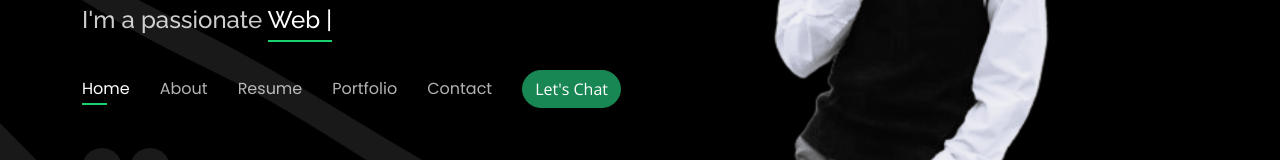
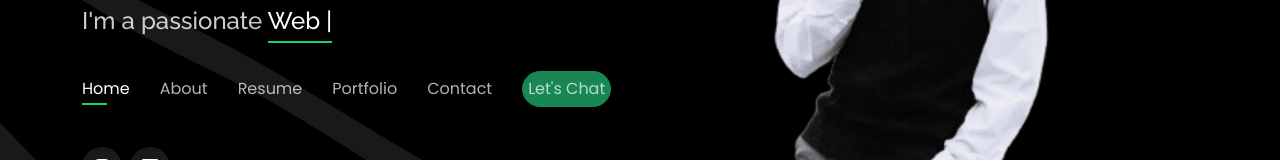
Before and after one commit to Zibran58/potofolio, a plain HTML site: page portofolio/Personal/index.html in a window 1280 px wide. Shown: the part 337-497 px from the top of the page. Drawn offline with nearby package versions, Linux system fonts and the light colour scheme.

Commit message:
Update index.html

```diff
--- a/portofolio/Personal/index.html
+++ b/portofolio/Personal/index.html
@@ -37,7 +37,7 @@
           <li><a class="nav-link" href="#resume">Resume</a></li>
           <li><a class="nav-link" href="#portfolio">Portfolio</a></li>
           <li><a class="nav-link" href="#contact">Contact</a></li>
-          <li><button style="border-radius : 9999px;" class="btn btn-success" href="https://api.whatsapp.com/send?phone=62895366151158" class="btn-book-a-table">Let's Chat</button></li>
+          <li><a href="https://api.whatsapp.com/send?phone=62895366151158" class="btn btn-success" style="border-radius: 9999px;padding: 5px;">Let's Chat</a></li>
         </ul>
         <i class="bi bi-list mobile-nav-toggle"></i>
       </nav>
```
